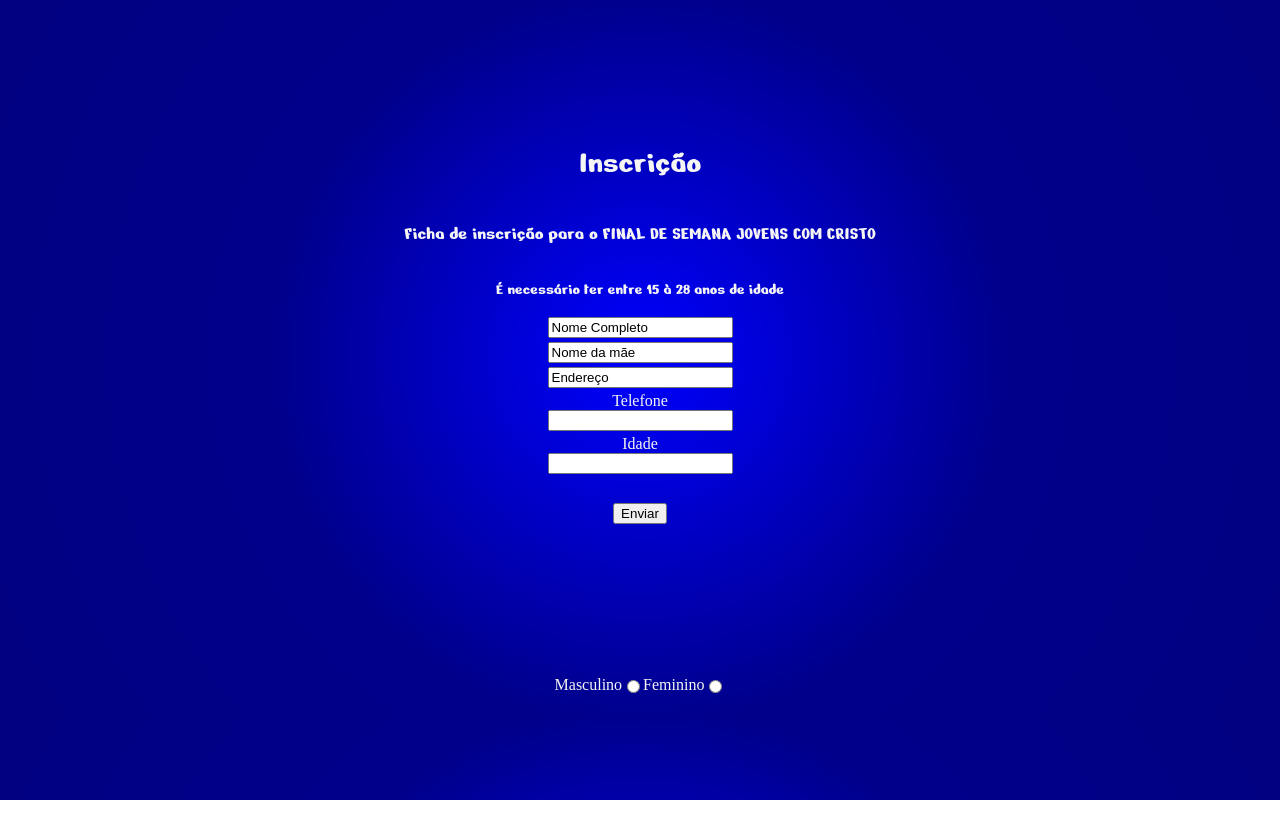
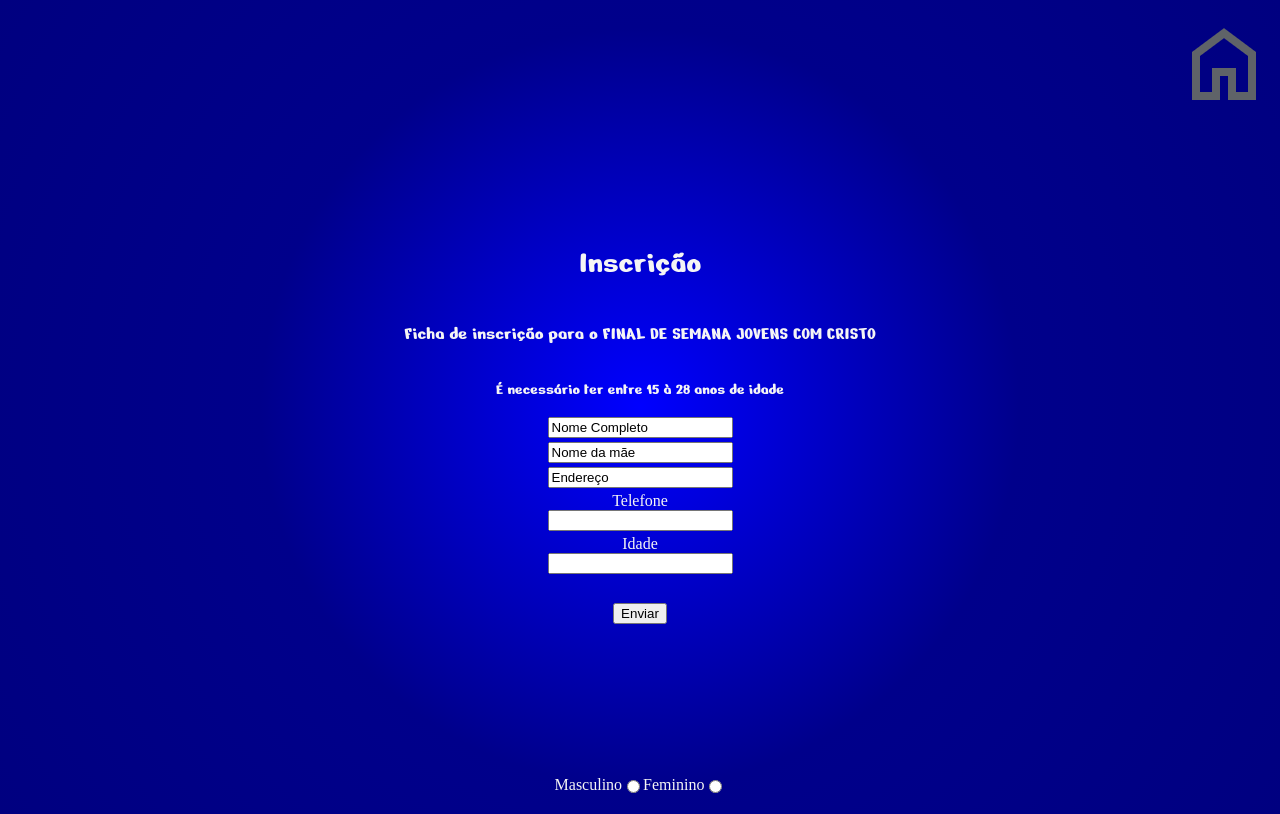
Before and after one commit to ryancossta/encontro, a plain HTML site: page leadingPage/pag2.html in a window 1280 px wide. Drawn offline with Linux system fonts and the light colour scheme; a web font is replaced by a local one.

Commit message:
alterações dia 04/02

```diff
--- a/leadingPage/pag2.html
+++ b/leadingPage/pag2.html
@@ -24,8 +24,9 @@
 
 <header>
     <div class="home">
-       <a href="./img/"></a>
-    </div>
+        <a href="./index.html">
+            <img src="./img/home_24dp_5F6368_FILL0_wght400_GRAD0_opsz24.png" alt="">
+        </a>
 </header>
 
 
--- a/leadingPage/style.css
+++ b/leadingPage/style.css
@@ -136,6 +136,12 @@ h1 {
     color: whitesmoke;
 }
 
+
+header{
+    display: flex;
+    justify-content: end;
+}
+
 button{
     margin: 25px;
 }
```
Also changed, not shown: leadingPage/img/home_24dp_5F6368_FILL0_wght400_GRAD0_opsz24.png (added).
